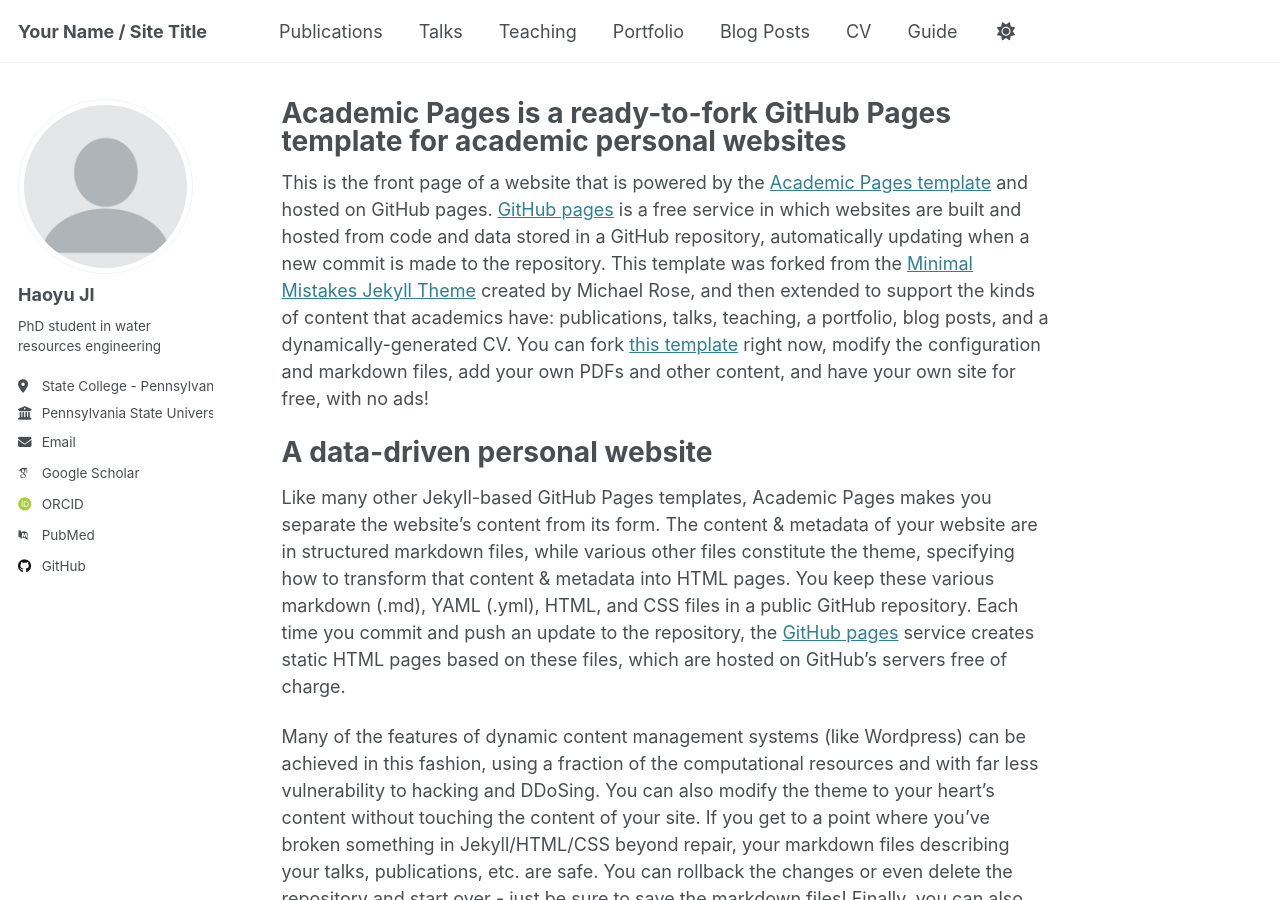
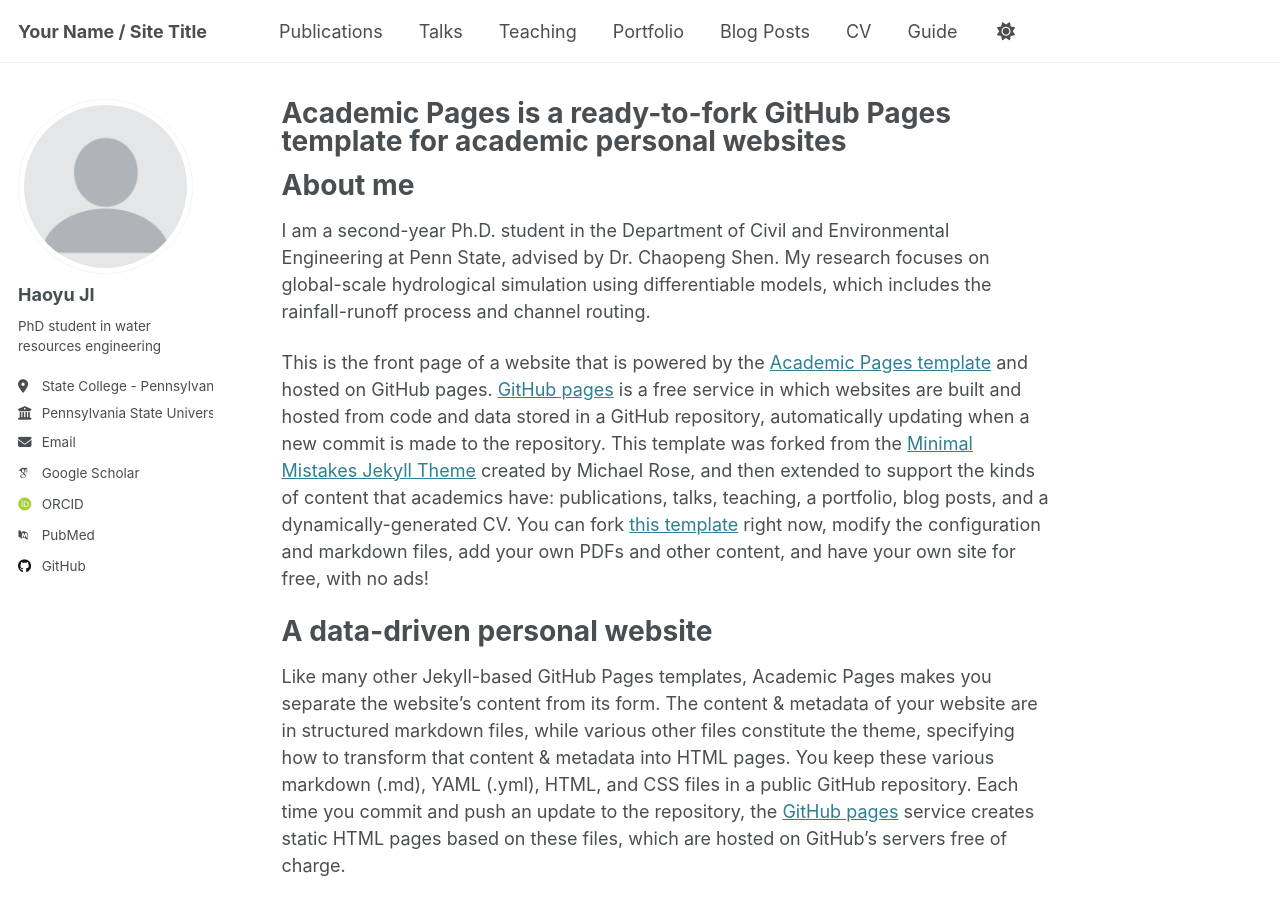
Before and after one commit to hiyuji98/hiyuji.github.io, a Jekyll site: the page built from _pages/about.md, in a window 1280 px wide and 900 px high. Built offline with Jekyll 4.4.1, drawn with Linux system fonts in a browser that asks for light colours; some web fonts are replaced.

Commit message:
Update about.md

```diff
--- a/_pages/about.md
+++ b/_pages/about.md
@@ -6,6 +6,10 @@ redirect_from:
   - /about/
   - /about.html
 ---
+
+About me
+======
+I am a second-year Ph.D. student in the Department of Civil and Environmental Engineering at Penn State, advised by Dr. Chaopeng Shen. My research focuses on global-scale hydrological simulation using differentiable models, which includes the rainfall-runoff process and channel routing.
 
 This is the front page of a website that is powered by the [Academic Pages template](https://github.com/academicpages/academicpages.github.io) and hosted on GitHub pages. [GitHub pages](https://pages.github.com) is a free service in which websites are built and hosted from code and data stored in a GitHub repository, automatically updating when a new commit is made to the repository. This template was forked from the [Minimal Mistakes Jekyll Theme](https://mmistakes.github.io/minimal-mistakes/) created by Michael Rose, and then extended to support the kinds of content that academics have: publications, talks, teaching, a portfolio, blog posts, and a dynamically-generated CV. You can fork [this template](https://github.com/academicpages/academicpages.github.io) right now, modify the configuration and markdown files, add your own PDFs and other content, and have your own site for free, with no ads!
 
```
